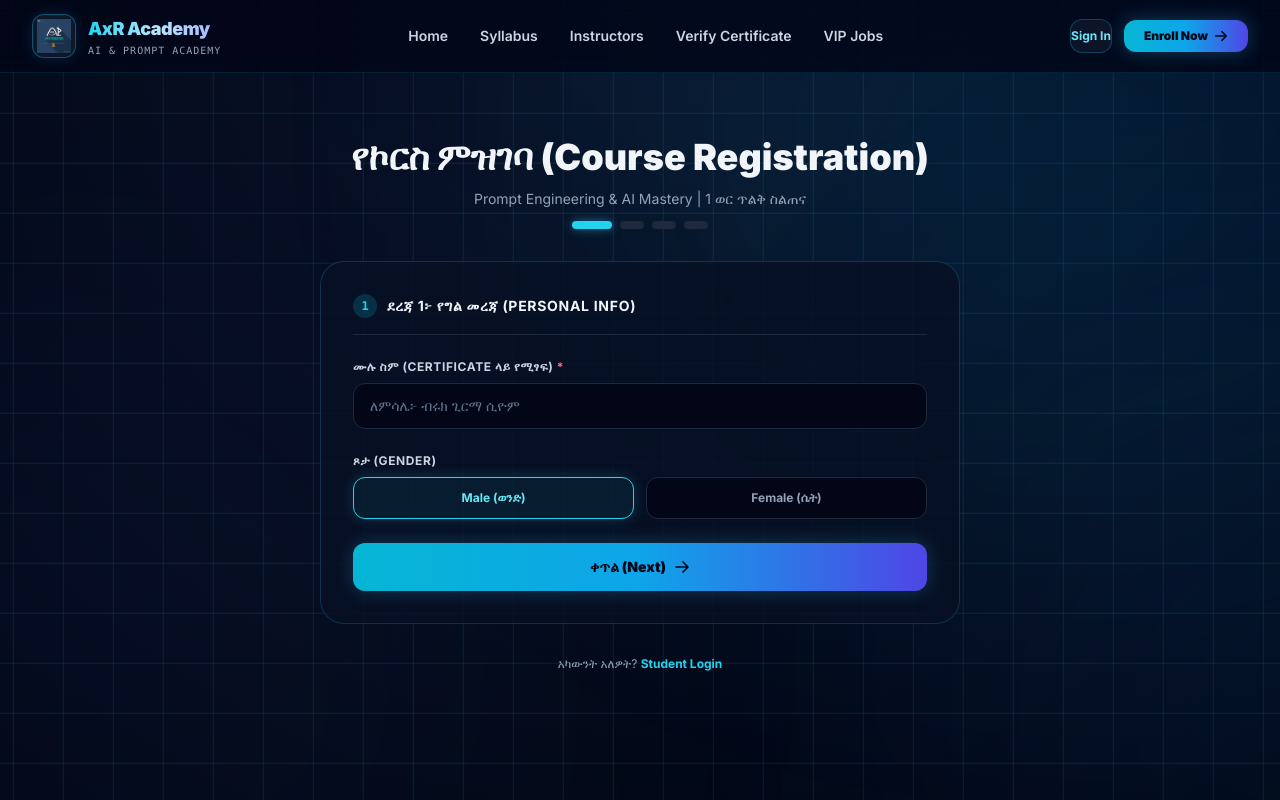
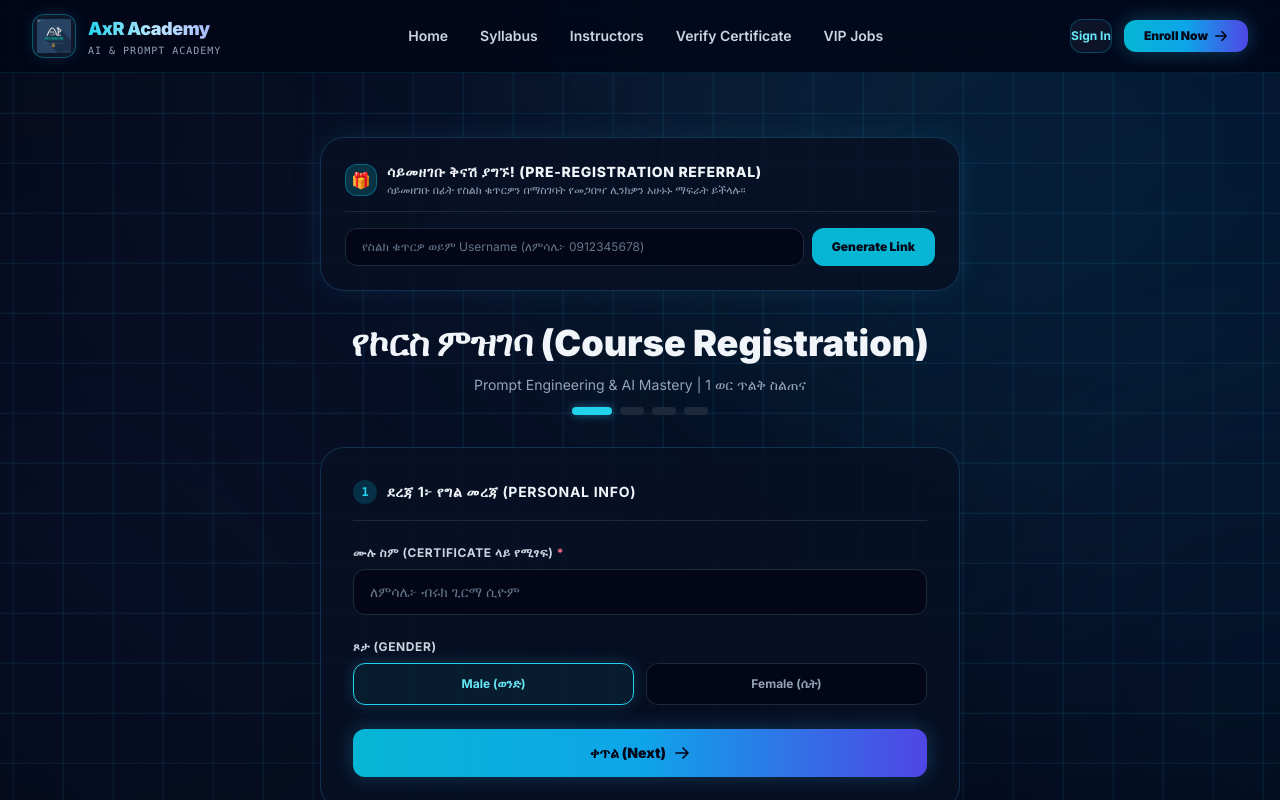
Before and after one commit to AserEB/axr-course-web, a Next.js app: page /register in a window 1280 px wide. Shown: the top 800 px of the page. Built offline with nearby package versions, Linux system fonts and the light colour scheme; no server answers; the database is empty.

Commit message:
Complete Phase 4: Pre-registration referral link engine and flexible real-time student referral tracking

```diff
--- a/src/app/(auth)/register/page.tsx
+++ b/src/app/(auth)/register/page.tsx
@@ -5,7 +5,7 @@ import { useRouter, useSearchParams } from 'next/navigation';
 import Link from 'next/link';
 import { supabase } from '@/lib/supabaseClient';
 import { SITE_CONFIG, BANK_ACCOUNTS } from '@/lib/constants';
-import { calculateUserDiscount } from '@/lib/discountEngine';
+import { calculateUserDiscount, generatePreRegReferralLink } from '@/lib/discountEngine';
 import {
     generateStudentCustomId,
     generateNumericUserId,
@@ -24,6 +24,11 @@ function RegisterFormContent() {
     const [isRegistrationOpen, setIsRegistrationOpen] = useState<boolean>(true);
     const [checkingSettings, setCheckingSettings] = useState<boolean>(true);
 
+    // Pre-Registration Referral Link Generator State (Phase 4)
+    const [preRegInput, setPreRegInput] = useState('');
+    const [generatedLink, setGeneratedLink] = useState('');
+    const [copiedPreReg, setCopiedPreReg] = useState(false);
+
     // Form State
     const [step, setStep] = useState(1);
     const [loading, setLoading] = useState(false);
@@ -38,12 +43,12 @@ function RegisterFormContent() {
     const [password, setPassword] = useState('');
     const [paymentMethod, setPaymentMethod] = useState<'CBE' | 'Telebirr'>('CBE');
     const [receiptFile, setReceiptFile] = useState<File | null>(null);
-    const [referredBy, setReferredBy] = useState<number | null>(null);
+    const [referredBy, setReferredBy] = useState<string | number | null>(null);
 
     // Completed State
     const [generatedCustomId, setGeneratedCustomId] = useState('');
 
-    // 1. Check if Registration is Open & Read Referred By Link
+    // 1. Check if Registration is Open & Capture Incoming Ref Query Parameter
     useEffect(() => {
         async function checkRegistrationStatus() {
             try {
@@ -67,16 +72,40 @@ function RegisterFormContent() {
 
         checkRegistrationStatus();
 
+        // Capture Incoming Referral Code (Phone, ID, or Username)
         const refParam = searchParams.get('ref');
         if (refParam) {
-            const cleanRef = refParam.replace('ref_', '').replace('AXR-STU-', '');
-            if (!isNaN(Number(cleanRef))) {
-                setReferredBy(Number(cleanRef));
+            const cleanRef = refParam.replace('ref_', '').replace('AXR-STU-', '').trim();
+            if (cleanRef) {
+                setReferredBy(cleanRef);
+                if (typeof window !== 'undefined') {
+                    localStorage.setItem('axr_referred_by_code', cleanRef);
+                }
+            }
+        } else if (typeof window !== 'undefined') {
+            const storedRef = localStorage.getItem('axr_referred_by_code');
+            if (storedRef) {
+                setReferredBy(storedRef);
             }
         }
     }, [searchParams]);
 
     const discountInfo = calculateUserDiscount(0, 0, SITE_CONFIG.courseFee);
+
+    // Generate Pre-Registration Referral Link Action
+    const handleGeneratePreRegLink = (e: React.FormEvent) => {
+        e.preventDefault();
+        if (!preRegInput.trim()) return;
+        const link = generatePreRegReferralLink(preRegInput.trim());
+        setGeneratedLink(link);
+    };
+
+    const copyPreRegLink = () => {
+        if (!generatedLink) return;
+        navigator.clipboard.writeText(generatedLink);
+        setCopiedPreReg(true);
+        setTimeout(() => setCopiedPreReg(false), 3000);
+    };
 
     const handleCopyAccount = (accNumber: string) => {
         navigator.clipboard.writeText(accNumber);
@@ -167,8 +196,6 @@ function RegisterFormContent() {
                         .from('receipts')
                         .getPublicUrl(filePath);
                     publicReceiptUrl = publicUrlData.publicUrl;
-                } else {
-                    console.warn('Storage Upload Notice:', uploadError.message);
                 }
             } catch (storageErr) {
                 console.warn('Storage Connection Notice:', storageErr);
@@ -177,7 +204,7 @@ function RegisterFormContent() {
             const numericUserId = generateNumericUserId();
             const customId = generateStudentCustomId();
 
-            // Fetch Current Active Round Dynamically (10ኛ)
+            // Fetch Current Active Round Dynamically
             let currentRound = 2;
             try {
                 const { data: settingsData } = await supabase
@@ -205,7 +232,7 @@ function RegisterFormContent() {
                 screenshot_file_id: publicReceiptUrl,
                 status: 'Pending',
                 round: currentRound,
-                referred_by: referredBy,
+                referred_by: referredBy ? String(referredBy) : null,
             };
 
             const { error: insertError } = await supabase
@@ -235,7 +262,7 @@ function RegisterFormContent() {
     if (checkingSettings) {
         return (
             <div className="mx-auto max-w-xl px-4 py-20 text-center animate-fade-in-up">
-                <div className="glass-card-pro space-y-3 rounded-3xl p-8">
+                <div className="glass-card-pro space-y-3 rounded-3xl p-8 border border-slate-800 bg-slate-900">
                     <div className="mx-auto h-8 w-8 animate-spin rounded-full border-2 border-cyan-400 border-t-transparent" />
                     <p className="font-mono text-xs font-bold uppercase text-cyan-400">
                         የምዝገባ ሁኔታ በማረጋገጥ ላይ...
@@ -248,7 +275,7 @@ function RegisterFormContent() {
     if (!isRegistrationOpen) {
         return (
             <div className="mx-auto max-w-lg px-4 py-16 animate-fade-in-up">
-                <div className="glass-card-pro space-y-6 rounded-3xl border border-rose-500/30 p-8 text-center shadow-[0_0_40px_rgba(244,63,94,0.15)] sm:p-10">
+                <div className="glass-card-pro space-y-6 rounded-3xl border border-rose-500/30 p-8 text-center shadow-[0_0_40px_rgba(244,63,94,0.15)] bg-slate-900 sm:p-10">
                     <div className="mx-auto flex h-16 w-16 items-center justify-center rounded-2xl border border-rose-500/40 bg-rose-950/40 text-rose-400">
                         <svg className="h-8 w-8" fill="none" viewBox="0 0 24 24" stroke="currentColor">
                             <path strokeLinecap="round" strokeLinejoin="round" strokeWidth={2} d="M12 9v3.75m9-.75a9 9 0 11-18 0 9 9 0 0118 0zm-9 3.75h.008v.008H12v-.008z" />
@@ -286,7 +313,64 @@ function RegisterFormContent() {
     }
 
     return (
-        <div className="mx-auto max-w-2xl px-4 py-10 animate-fade-in-up sm:py-16">
+        <div className="mx-auto max-w-2xl px-4 py-10 animate-fade-in-up sm:py-16 text-slate-100 min-h-screen">
+
+            {/* PRE-REGISTRATION REFERRAL LINK GENERATOR CARD (Phase 4) */}
+            <div className="mb-8 glass-card-pro rounded-3xl p-6 border border-cyan-500/30 bg-slate-900/90 space-y-4 shadow-[0_0_30px_rgba(56,189,248,0.1)]">
+                <div className="flex items-center gap-2.5 border-b border-slate-800 pb-3">
+                    <div className="flex h-8 w-8 items-center justify-center rounded-xl bg-cyan-950 border border-cyan-500/40 text-cyan-400 font-bold">
+                        🎁
+                    </div>
+                    <div>
+                        <h2 className="text-sm font-extrabold text-slate-100 uppercase tracking-wider">
+                            ሳይመዘገቡ ቅናሽ ያግኙ! (Pre-Registration Referral)
+                        </h2>
+                        <p className="text-[11px] text-slate-400">
+                            ሳይመዘገቡ በፊት የስልክ ቁጥርዎን በማስገባት የመጋበዣ ሊንክዎን አሁኑኑ ማፍራት ይችላሉ።
+                        </p>
+                    </div>
+                </div>
+
+                <form onSubmit={handleGeneratePreRegLink} className="flex gap-2">
+                    <input
+                        type="text"
+                        required
+                        placeholder="የስልክ ቁጥርዎ ወይም Username (ለምሳሌ፦ 0912345678)"
+                        value={preRegInput}
+                        onChange={(e) => setPreRegInput(e.target.value)}
+                        className="flex-1 rounded-xl border border-slate-800 bg-slate-950 px-4 py-2.5 text-xs text-slate-100 placeholder-slate-500 focus:border-cyan-400 focus:outline-none transition"
+                    />
+                    <button
+                        type="submit"
+                        className="rounded-xl bg-cyan-500 px-5 py-2.5 text-xs font-black text-slate-950 transition hover:bg-cyan-400 shrink-0"
+                    >
+                        Generate Link
+                    </button>
+                </form>
+
+                {generatedLink && (
+                    <div className="space-y-2 pt-1">
+                        <p className="text-[10px] font-mono font-bold text-emerald-400 uppercase">የእርስዎ መጋበዣ ሊንክ ተዘጋጅቷል፦</p>
+                        <div className="flex items-center gap-2">
+                            <input
+                                type="text"
+                                readOnly
+                                value={generatedLink}
+                                className="w-full rounded-xl border border-slate-800 bg-slate-950 px-3 py-2 font-mono text-xs text-cyan-400 focus:outline-none"
+                            />
+                            <button
+                                type="button"
+                                onClick={copyPreRegLink}
+                                className="rounded-xl bg-emerald-400 px-4 py-2 text-xs font-black text-slate-950 hover:bg-emerald-300 transition shrink-0"
+                            >
+                                {copiedPreReg ? 'Copied!' : 'Copy Link'}
+                            </button>
+                        </div>
+                    </div>
+                )}
+            </div>
+
+            {/* Registration Header */}
             <div className="mb-8 space-y-3 text-center">
                 <h1 className="text-2xl font-black text-slate-100 sm:text-4xl">
                     የኮርስ ምዝገባ (Course Registration)
@@ -294,6 +378,12 @@ function RegisterFormContent() {
                 <p className="text-xs text-slate-400 sm:text-sm">
                     {SITE_CONFIG.courseName} | 1 ወር ጥልቅ ስልጠና
                 </p>
+
+                {referredBy && (
+                    <div className="inline-block rounded-full bg-emerald-950/60 border border-emerald-500/40 px-4 py-1 text-xs font-mono text-emerald-300">
+                        🎉 በጋባዥ ኮድ፦ <b className="text-white">{referredBy}</b> እየተመዘገቡ ነው!
+                    </div>
+                )}
 
                 {step <= 4 && (
                     <div className="mt-6 flex items-center justify-center gap-2">
@@ -323,7 +413,7 @@ function RegisterFormContent() {
 
             {/* STEP 1 */}
             {step === 1 && (
-                <form onSubmit={handleNextStep1} className="glass-card-pro space-y-6 rounded-3xl border border-cyan-500/30 p-6 sm:p-8">
+                <form onSubmit={handleNextStep1} className="glass-card-pro space-y-6 rounded-3xl border border-cyan-500/30 bg-slate-900 p-6 sm:p-8">
                     <div className="flex items-center gap-2.5 border-b border-slate-800 pb-4">
                         <span className="flex h-6 w-6 items-center justify-center rounded-full bg-cyan-500/20 font-mono text-xs font-black text-cyan-400">
                             1
@@ -389,7 +479,7 @@ function RegisterFormContent() {
 
             {/* STEP 2 */}
             {step === 2 && (
-                <form onSubmit={handleNextStep2} className="glass-card-pro space-y-6 rounded-3xl border border-cyan-500/30 p-6 sm:p-8">
+                <form onSubmit={handleNextStep2} className="glass-card-pro space-y-6 rounded-3xl border border-cyan-500/30 bg-slate-900 p-6 sm:p-8">
                     <div className="flex items-center gap-2.5 border-b border-slate-800 pb-4">
                         <span className="flex h-6 w-6 items-center justify-center rounded-full bg-cyan-500/20 font-mono text-xs font-black text-cyan-400">
                             2
@@ -464,7 +554,7 @@ function RegisterFormContent() {
 
             {/* STEP 3 */}
             {step === 3 && (
-                <div className="glass-card-pro space-y-6 rounded-3xl border border-cyan-500/30 p-6 sm:p-8">
+                <div className="glass-card-pro space-y-6 rounded-3xl border border-cyan-500/30 bg-slate-900 p-6 sm:p-8">
                     <div className="flex items-center gap-2.5 border-b border-slate-800 pb-4">
                         <span className="flex h-6 w-6 items-center justify-center rounded-full bg-cyan-500/20 font-mono text-xs font-black text-cyan-400">
                             3
@@ -568,7 +658,7 @@ function RegisterFormContent() {
 
             {/* STEP 4 */}
             {step === 4 && (
-                <form onSubmit={handleSubmitRegistration} className="glass-card-pro space-y-6 rounded-3xl border border-cyan-500/30 p-6 sm:p-8">
+                <form onSubmit={handleSubmitRegistration} className="glass-card-pro space-y-6 rounded-3xl border border-cyan-500/30 bg-slate-900 p-6 sm:p-8">
                     <div className="flex items-center gap-2.5 border-b border-slate-800 pb-4">
                         <span className="flex h-6 w-6 items-center justify-center rounded-full bg-cyan-500/20 font-mono text-xs font-black text-cyan-400">
                             4
@@ -648,7 +738,7 @@ function RegisterFormContent() {
 
             {/* STEP 5 */}
             {step === 5 && (
-                <div className="glass-card-pro space-y-6 rounded-3xl border border-emerald-500/40 p-8 text-center shadow-[0_0_40px_rgba(16,185,129,0.15)] animate-fade-in-up sm:p-12">
+                <div className="glass-card-pro space-y-6 rounded-3xl border border-emerald-500/40 bg-slate-900 p-8 text-center shadow-[0_0_40px_rgba(16,185,129,0.15)] animate-fade-in-up sm:p-12">
                     <div className="mx-auto flex h-16 w-16 items-center justify-center rounded-2xl border border-emerald-500/40 bg-emerald-950/40 text-emerald-400 shadow-[0_0_20px_rgba(16,185,129,0.25)]">
                         <svg className="h-8 w-8 stroke-[2.5]" fill="none" viewBox="0 0 24 24" stroke="currentColor">
                             <path strokeLinecap="round" strokeLinejoin="round" d="M4.5 12.75l6 6 9-13.5" />
@@ -700,7 +790,7 @@ export default function RegisterPage() {
         <Suspense
             fallback={
                 <div className="mx-auto max-w-2xl px-4 py-20 text-center animate-fade-in-up">
-                    <div className="glass-card-pro space-y-3 rounded-3xl p-8">
+                    <div className="glass-card-pro space-y-3 rounded-3xl p-8 border border-slate-800 bg-slate-900">
                         <div className="mx-auto h-8 w-8 animate-spin rounded-full border-2 border-cyan-400 border-t-transparent" />
                         <p className="font-mono text-xs font-bold uppercase text-cyan-400">
                             መረጃው እየተጫነ ነው...
--- a/src/app/student/dashboard/page.tsx
+++ b/src/app/student/dashboard/page.tsx
@@ -15,7 +15,7 @@ export default function StudentDashboardPage() {
   const [loading, setLoading] = useState(true);
   const [copiedLink, setCopiedLink] = useState(false);
 
-  // Profile Edit & Password Reveal State (4ኛ)
+  // Profile Edit & Password Reveal State
   const [isEditModalOpen, setIsEditModalOpen] = useState(false);
   const [showPassword, setShowPassword] = useState(false);
   const [editFullName, setEditFullName] = useState('');
@@ -51,11 +51,22 @@ export default function StudentDashboardPage() {
         setEditPhone(studentProfile.phone || '');
         setEditPassword(studentProfile.password_hash || '');
 
-        // 2. Fetch list of friends invited by this student
+        // 2. Flexible Real-Time Referral Tracking (Phase 4)
+        // Matches referred_by using user_id, custom_id, or phone number
+        const userIdStr = String(studentProfile.user_id);
+        const customIdStr = studentProfile.student_custom_id || '';
+        const phoneStr = studentProfile.phone || '';
+
+        const orConditions = [
+          `referred_by.eq.${userIdStr}`,
+          customIdStr ? `referred_by.eq.${customIdStr}` : null,
+          phoneStr ? `referred_by.eq.${phoneStr}` : null,
+        ].filter(Boolean).join(',');
+
         const { data: referrals } = await supabase
           .from('students')
           .select('*')
-          .eq('referred_by', Number(storedUserId));
+          .or(orConditions);
 
         if (referrals) {
           setInvitedStudents(referrals as Student[]);
@@ -139,7 +150,7 @@ export default function StudentDashboardPage() {
   const verifiedInvites = invitedStudents.filter((s) => s.status === 'Verified').length;
   const discountInfo = calculateUserDiscount(verifiedInvites, invitedStudents.length, SITE_CONFIG.courseFee);
 
-  const referralShareUrl = `${SITE_CONFIG.siteUrl}/register?ref=${student.student_custom_id || student.user_id}`;
+  const referralShareUrl = `${SITE_CONFIG.siteUrl}/register?ref=${student.student_custom_id || student.phone || student.user_id}`;
 
   const copyReferralLink = () => {
     navigator.clipboard.writeText(referralShareUrl);
@@ -289,7 +300,7 @@ export default function StudentDashboardPage() {
               <svg className="h-3.5 w-3.5" fill="none" viewBox="0 0 24 24" stroke="currentColor">
                 <path strokeLinecap="round" strokeLinejoin="round" strokeWidth={2} d="M16.862 4.487l1.687-1.688a1.875 1.875 0 112.652 2.652L10.582 16.07a4.5 4.5 0 01-1.897 1.13L6 18l.8-2.685a4.5 4.5 0 011.13-1.897l8.932-8.931zm0 0L19.5 7.125M18 14v4.75A2.25 2.25 0 0115.75 21H5.25A2.25 2.25 0 013 18.75V8.25A2.25 2.25 0 015.25 6H10" />
               </svg>
-              <span>Edit Profile & Password (4ኛ)</span>
+              <span>Edit Profile & Password</span>
             </button>
           </div>
         </div>
@@ -385,7 +396,7 @@ export default function StudentDashboardPage() {
 
       </div>
 
-      {/* STUDENT EDIT PROFILE & PASSWORD MODAL (4ኛ) */}
+      {/* STUDENT EDIT PROFILE & PASSWORD MODAL */}
       {isEditModalOpen && (
         <div className="fixed inset-0 z-[100] flex items-center justify-center bg-slate-950/90 p-4 backdrop-blur-2xl transition-all">
           <div className="glass-card-pro max-w-md w-full rounded-3xl p-6 border border-cyan-500/40 bg-slate-900 space-y-5">
@@ -435,7 +446,7 @@ export default function StudentDashboardPage() {
                 />
               </div>
 
-              {/* Password Eye Icon Reveal (4ኛ) */}
+              {/* Password Eye Icon Reveal */}
               <div>
                 <label className="block text-xs font-bold uppercase text-slate-300">My Password</label>
                 <div className="relative mt-1.5">
```
